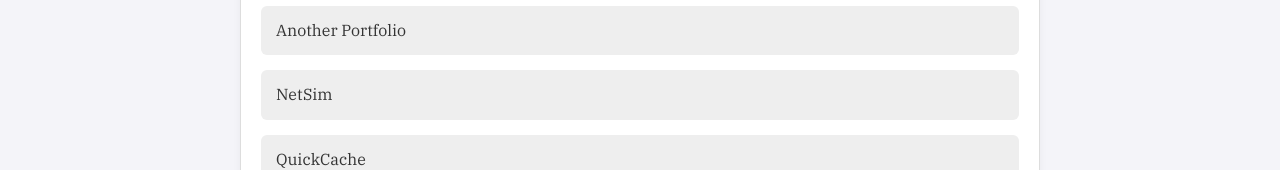
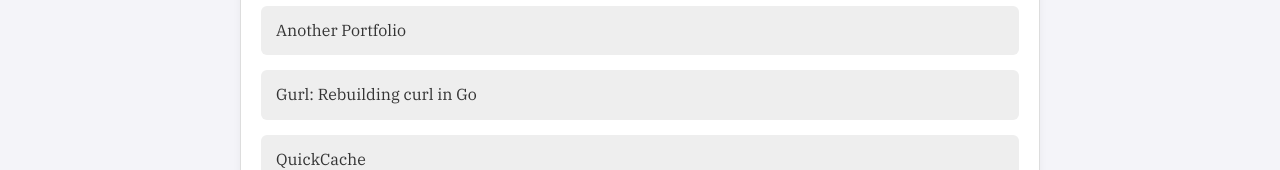
Before and after one commit to PlutoPro/Portfolio, a website: page index.html in a window 1280 px wide. Shown: the part 628-798 px from the top of the page. Drawn offline with Linux system fonts and the light colour scheme; a script that the page names is missing; files whose address does not match are found by name.

Commit message:
corrected index to reflect newest project instead of placeholder

```diff
--- a/index.html
+++ b/index.html
@@ -52,7 +52,7 @@
         <p>Here are some of the projects I have worked on.</p>
         <ul class="latest-posts">
             <li><a href="projects/project_1.html">Another Portfolio</a></li>
-            <li><a href="projects/project_2.html">NetSim</a></li>
+            <li><a href="projects/project_2.html">Gurl: Rebuilding curl in Go</a></li>
             <li><a href="projects/project_3.html">QuickCache</a></li>
             <li><a href="projects/project_4.html">Cloud Cache</a></li>
         </ul>
```
